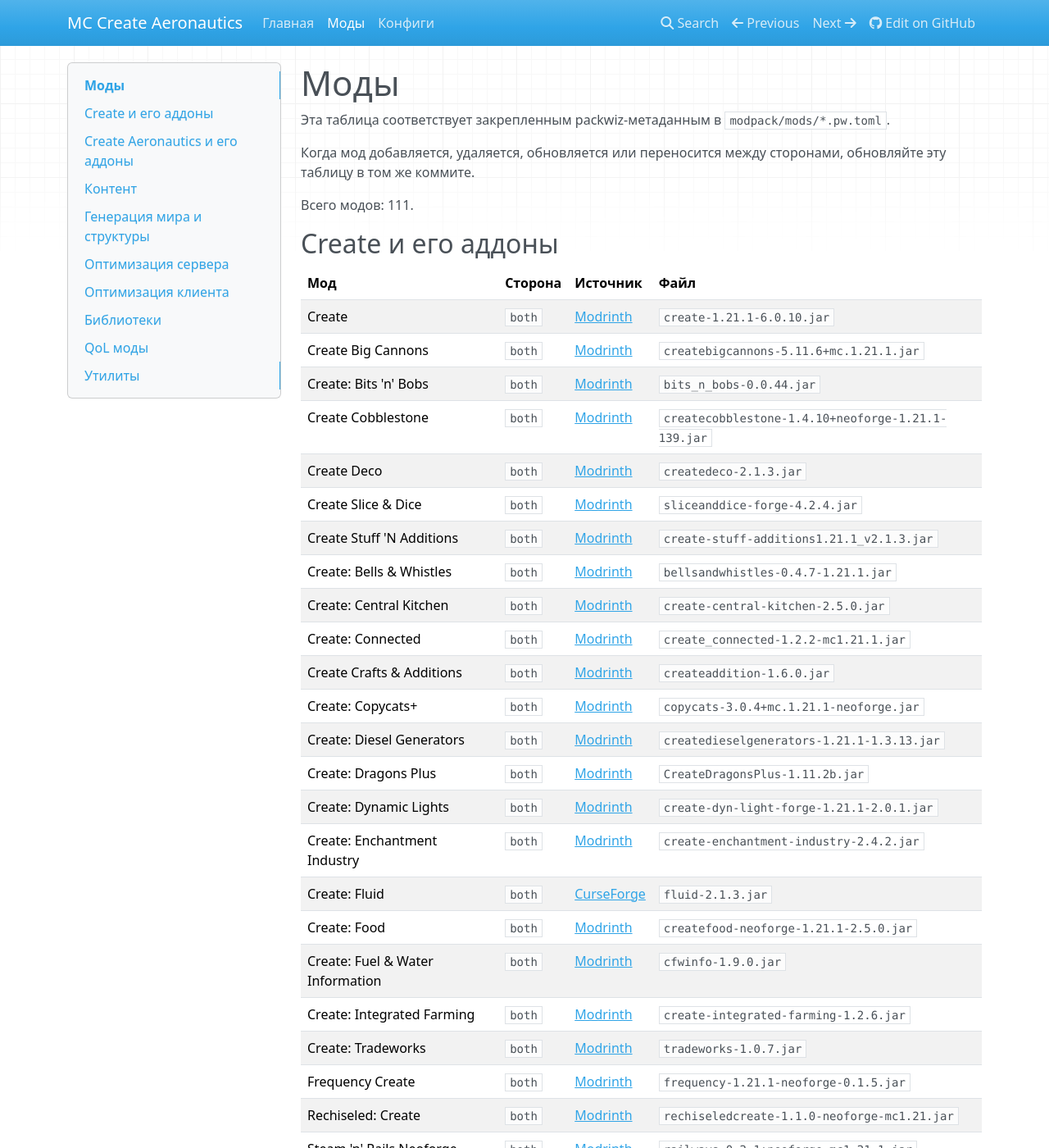
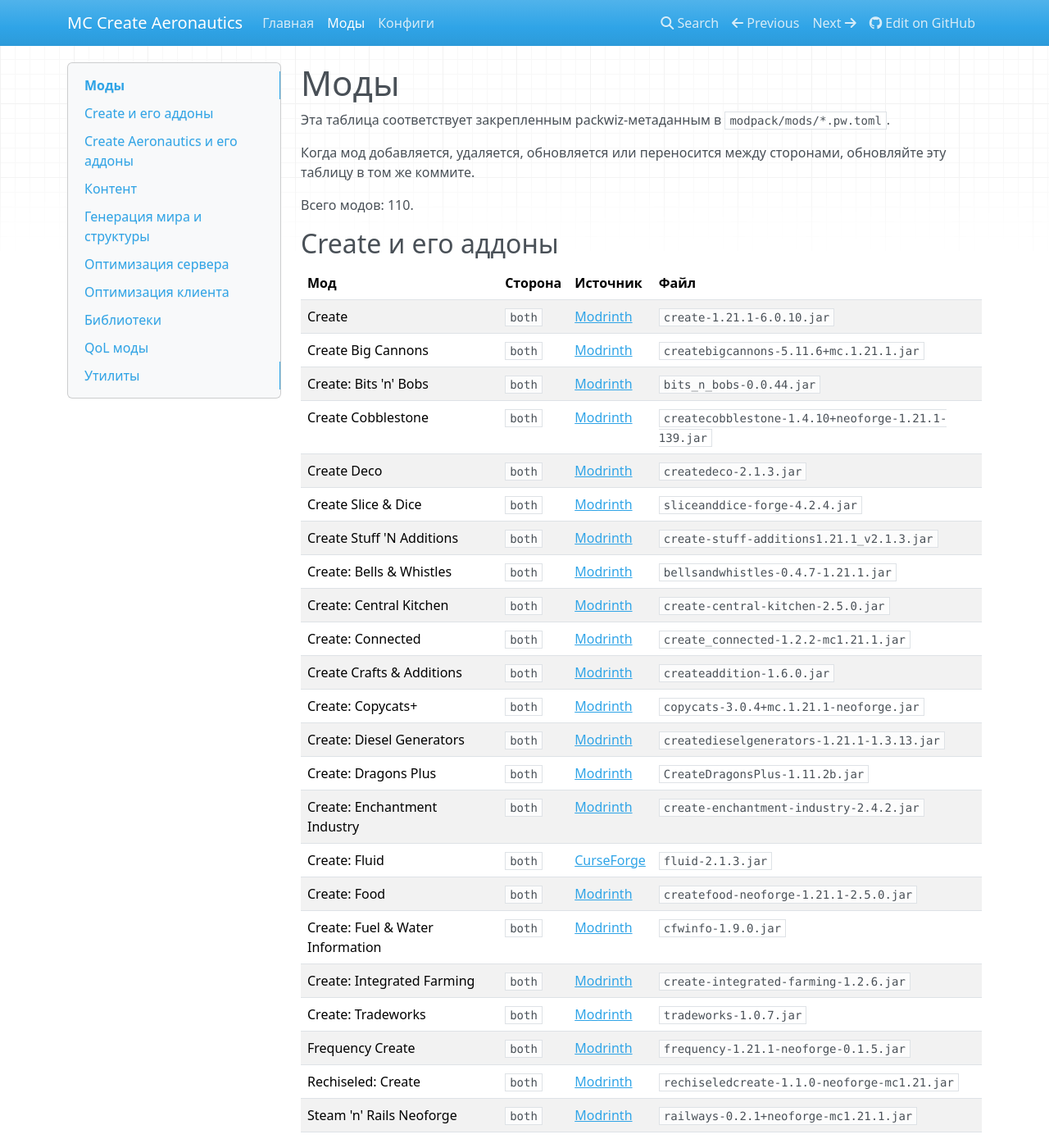
Before and after one commit to AlexCawl/mc-create-aeronautics-modpack, an MkDocs documentation site: the page built from docs/mods.md, in a window 1280 px wide and 1400 px high. Shown: the whole window at 82% size. Built offline with MkDocs 1.6.1, drawn with Linux system fonts in a browser that asks for light colours; nearby versions of some CDN libraries; some of the changed text lies outside the part shown.

Commit message:
fix: remove conflicted mods

```diff
--- a/docs/mods.md
+++ b/docs/mods.md
@@ -4,7 +4,7 @@
 
 Когда мод добавляется, удаляется, обновляется или переносится между сторонами, обновляйте эту таблицу в том же коммите.
 
-Всего модов: 111.
+Всего модов: 110.
 
 ## Create и его аддоны
 
@@ -24,7 +24,6 @@
 | Create: Copycats+ | `both` | [Modrinth](https://modrinth.com/mod/copycats) | `copycats-3.0.4+mc.1.21.1-neoforge.jar` |
 | Create: Diesel Generators | `both` | [Modrinth](https://modrinth.com/mod/create-diesel-generators) | `createdieselgenerators-1.21.1-1.3.13.jar` |
 | Create: Dragons Plus | `both` | [Modrinth](https://modrinth.com/mod/create-dragons-plus) | `CreateDragonsPlus-1.11.2b.jar` |
-| Create: Dynamic Lights | `both` | [Modrinth](https://modrinth.com/mod/create-dynamic-lights) | `create-dyn-light-forge-1.21.1-2.0.1.jar` |
 | Create: Enchantment Industry | `both` | [Modrinth](https://modrinth.com/mod/create-enchantment-industry) | `create-enchantment-industry-2.4.2.jar` |
 | Create: Fluid | `both` | [CurseForge](https://www.curseforge.com/minecraft/mc-mods/create-fluid) | `fluid-2.1.3.jar` |
 | Create: Food | `both` | [Modrinth](https://modrinth.com/mod/create-food) | `createfood-neoforge-1.21.1-2.5.0.jar` |
@@ -109,7 +108,6 @@
 | Create: Nowheel | `client` | [Modrinth](https://modrinth.com/mod/create-nowheel) | `nowheel-1.0.6+1.21.1neoforge.jar` |
 | Entity Culling | `client` | [Modrinth](https://modrinth.com/mod/entityculling) | `entityculling-neoforge-1.10.3-mc1.21.1.jar` |
 | Sodium | `client` | [Modrinth](https://modrinth.com/mod/sodium) | `sodium-neoforge-0.8.12-beta.1+mc1.21.1.jar` |
-| Sodium Dynamic Lights | `client` | [Modrinth](https://modrinth.com/mod/sodium-dynamic-lights) | `sodiumdynamiclights-neoforge-1.0.10-1.21.1.jar` |
 | Sodium Extra | `client` | [Modrinth](https://modrinth.com/mod/sodium-extra) | `sodium-extra-neoforge-0.8.7+mc1.21.1.jar` |
 
 ## Библиотеки
```
Also changed, not shown: other parts of docs/mods.md (+1 -0 lines), 5 other files.
